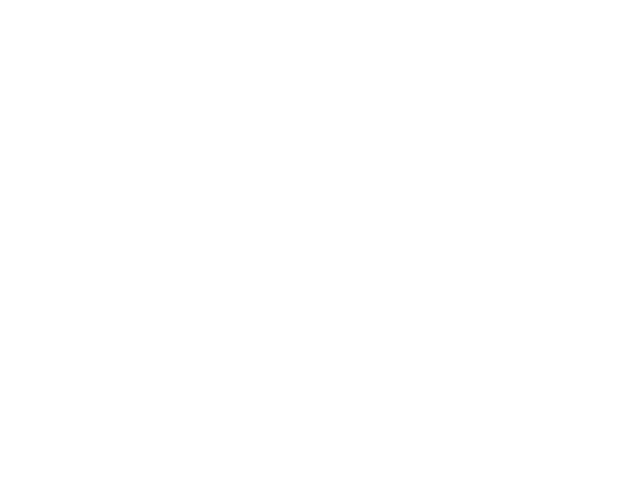
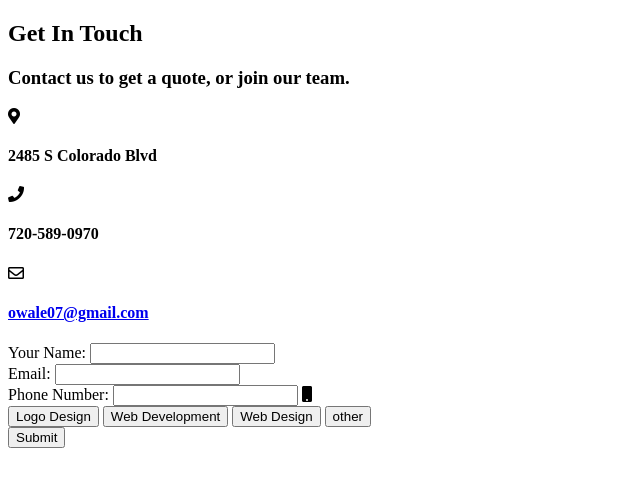
Before and after one commit to walex111/N-Contact-form, a plain HTML site: page index.html in a window 1280 px wide. Shown: the whole page, without its empty margins (0-640 px from the left). Drawn offline with nearby package versions, Linux system fonts and the light colour scheme; files that its build step writes are made by us from their sources.

Commit message:
all html codes

```diff
--- a/index.html
+++ b/index.html
@@ -6,12 +6,58 @@
     <meta name="viewport" content="width=device-width, initial-scale=1.0">
     <link href="https://fonts.googleapis.com/css2?family=Oswald:wght@200;300;400;500;600;700&display=swap"
         rel="stylesheet">
+    <link rel="stylesheet" href="https://cdnjs.cloudflare.com/ajax/libs/font-awesome/5.14.0/css/all.min.css" />
     <link rel="stylesheet" href="style.css">
     <title>Get In Touch</title>
 </head>
 
 <body>
+    <section class="container">
+        <div class="header">
+            <h1 class="main-h">Get In Touch</h1>
+            <h3 class="sub-h">Contact us to get a quote, or join our team.</h3>
+        </div>
 
+        <div class="location-nd-contact">
+            <div class="address">
+                <i class="fas fa-map-marker-alt"></i>
+                <h4>2485 S Colorado Blvd</h4>
+            </div>
+            <div class="number">
+                <i class="fas fa-phone"></i>
+                <h4>720-589-0970</h4>
+            </div>
+            <div class="email">
+                <i class="far fa-envelope"></i>
+                <a href="#">
+                    <h4>owale07@gmail.com</h4>
+                </a>
+            </div>
+        </div>
+
+        <form action="#" class="main-form">
+            <div class="name">
+                <label for="name">Your Name:</label>
+                <input type="text">
+            </div>
+            <div class="email">
+                <label for="name">Email:</label>
+                <input required type="text">
+            </div>
+            <div class="number">
+                <label for="number">Phone Number:</label>
+                <input type="text">
+                <i class="fas fa-mobile"></i>
+            </div>
+            <div class="services">
+                <button>Logo Design</button>
+                <button>Web Development</button>
+                <button>Web Design</button>
+                <button>other</button>
+            </div>
+            <button type="submit">Submit</button>
+        </form>
+    </section>
 </body>
 
 </html>
```
